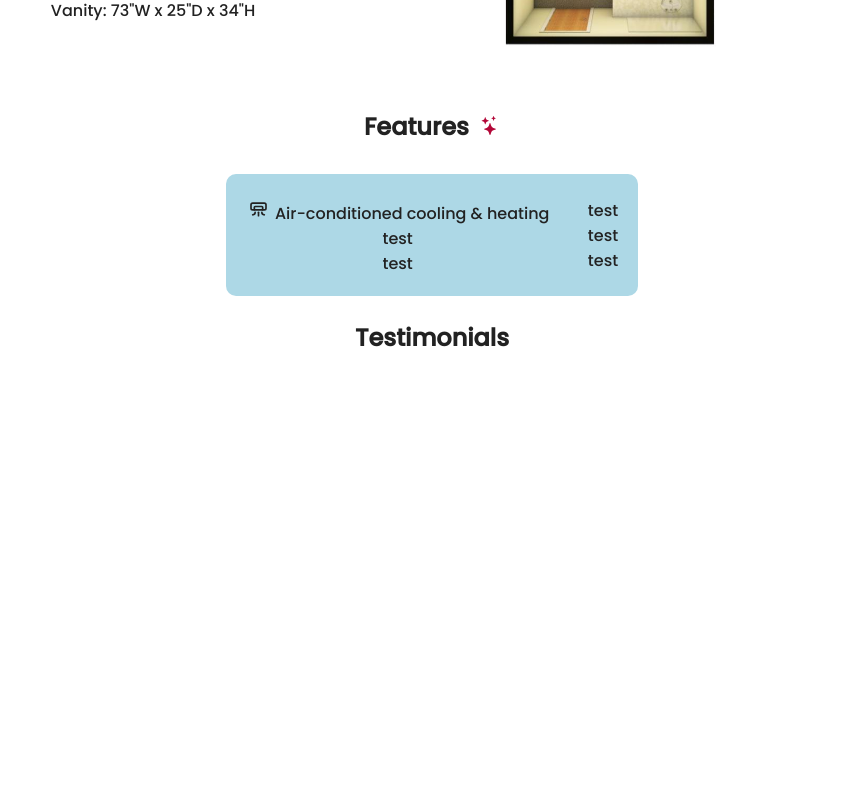
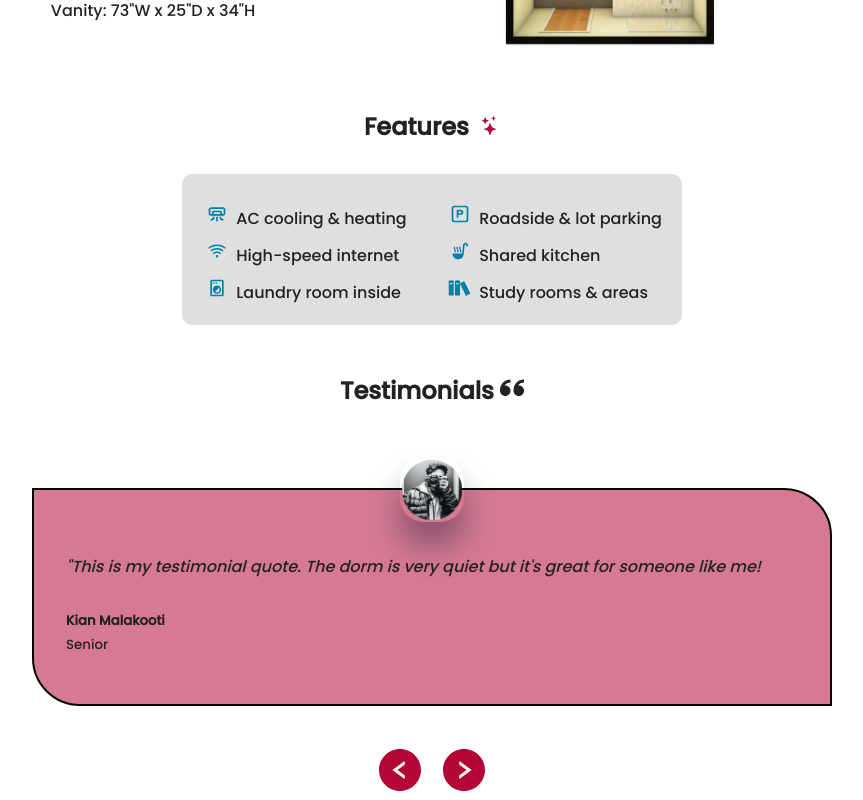
Before and after one commit to kianxm/dorm-tours, a React (Create React App) app: page /dorms/campisi-hall in a window 1280 px wide. Shown: the part 1185-1985 px from the top of the page, without its empty margins (208-1071 px from the left). Before the commit the page ends 1540 px from the top, so only its background shows below. Built offline with nearby package versions, Linux system fonts and the light colour scheme.

Commit message:
Testimonials implemented

```diff
--- a/src/components/Cards/Cards.js
+++ b/src/components/Cards/Cards.js
@@ -126,19 +126,19 @@ const Cards = () => {
                     <CardItem
                         src={bellarmine}
                         text='Bellarmine Hall'
-                        label='Upperclassmen'
+                        label='Graduate'
                         path='https://www.scu.edu/living/residential-living-options/graduate/graduate--law-living-options/bellarmine/'
                     />
                     <CardItem
                         src={parkavenue}
                         text='Park Avenue Apartments'
-                        label='Upperclassmen'
+                        label='Graduate'
                         path='https://www.scu.edu/living/residential-living-options/graduate/graduate--law-living-options/park-avenue-apartments/'
                     />
                     <CardItem
                         src={stclare}
                         text='St. Clare Hall'
-                        label='Upperclassmen'
+                        label='Graduate'
                         path='https://www.scu.edu/living/residential-living-options/graduate/graduate--law-living-options/st-clare-hall/'
                     />
                 </div>
--- a/src/components/Dorms/DormsData.js
+++ b/src/components/Dorms/DormsData.js
@@ -21,6 +21,9 @@ import nobili from '../../images/additional_housing_images/nobili.jpg'
 import sobrato from '../../images/dorm_images/pics/sobrato.jpg'
 import swig from '../../images/dorm_images/pics/swig.jpg'
 import villas from '../../images/additional_housing_images/villas.jpg'
+
+import kian from '../../images/avatars/kian.png'
+import kian2 from '../../images/avatars/kian2.png'
 
 const DormData = [
     {
@@ -46,7 +49,25 @@ const DormData = [
             ],
         amenities: 'Air conditioning, laundry facilities, study lounge',
         embedLink: 'https://my.treedis.com/tour/campisi-lobby',
-        picture: campisi
+        picture: campisi,
+        testimonials: [{
+            studentName: 'Kian Malakooti',
+            quote: "This is my testimonial quote. The dorm is very quiet but it's great for someone like me!",
+            grade: 'Senior',
+            avatar: kian
+        },
+        {
+            studentName: 'Matthew Gates',
+            quote: "(2) This is my testimonial quote. The dorm is very quiet but it's great for someone like me!",
+            grade: 'Senior',
+            avatar: kian2
+        },
+        {
+            studentName: 'Eva Stenberg',
+            quote: "(3) This is my testimonial quote. The dorm is very quiet but it's great for someone like me!",
+            grade: 'Senior',
+            avatar: kian
+        }]
     },
     {
         name: 'casa-hall',
--- a/src/pages/Dorm.css
+++ b/src/pages/Dorm.css
@@ -7,7 +7,6 @@
     padding: 0;
     margin: 0;
     color: var(--text-color);
-    /* background-color: lightblue; */
 }
 
 .dorm__container {
@@ -97,25 +96,97 @@
 
 .dorm__features__container {
     display: flex;
-    justify-content: space-evenly;
-    text-align: center;
     align-items: center;
-    background-color: lightblue;
+    text-align: left;
+    background-color: #dfdfdf;
     border-radius: 10px;
     padding: 20px;
 }
 
 .dorm__features__container svg {
     /* margin-left: 5px; */
-    width: 25px;
-    height: 25px;
-    padding-top: 5px;
+    width: 30px;
+    height: 30px;
+    padding-top: 10px;
+    color: rgb(0, 127, 169);
 }
 
 .dorm__features__row1 {
     margin-right: 3vw;
 }
 
-.dorm__testimonials {
-    margin-top: 3vh;
+.testimonials {
+    text-align: center;
+    width: 50rem;
+    margin-inline: auto;
 }
+
+.testimonials__head {
+    justify-content: center;
+    margin-top: 3rem;
+}
+
+.testimonial {
+    position: relative;
+    text-align: left;
+    margin-top: 5rem;
+    padding: 3rem 2rem;
+    border-radius: 0 3rem 0 3rem;
+    background: rgba(179, 7, 56, 0.532);
+    border: 2px solid black;
+    transition: all 0.3s ease-out;
+}
+
+.testimonial__avatar img {
+    width: 4rem;
+    height: 4rem;
+    overflow: hidden;
+    position: absolute;
+    border-radius: 1.5rem;
+    border: 2px solid transparent;
+    top: -2rem;
+    left: calc(50% - 2rem);
+    box-shadow: 0 1.5rem 2rem rgba(26, 26, 54, 0.4);
+    transition: all 0.3s ease-out;
+}
+
+.testimonial:hover {
+    background: rgba(179, 7, 56, 0.753);;
+    border-color: var(--second-text-color);
+}
+
+.testimonial:hover .testimonial__avatar img {
+    border-radius: 50%;
+    border-color: var(--text-color);
+}
+
+.testimonial__quote {
+    font-style: italic;
+    margin: 1rem 0 2rem;
+}
+
+.testimonial small.testimonial__title {
+    margin-top: 0.3rem;
+}
+
+.testimonials__btn-container {
+    width: fit-content;
+    margin: 2.5rem auto 0;
+    display: flex;
+    justify-content: center;
+    align-items: center;
+    gap: 1rem;
+}
+
+.testimonials__btn {
+    background: transparent;
+    cursor: pointer;
+    border: none;
+}
+
+.testimonials__btn svg {
+    fill: var(--second-text-color);
+    font-size: 1.8rem;
+    width: 3rem;
+    height: 3rem;
+}
--- a/src/pages/Dorm.js
+++ b/src/pages/Dorm.js
@@ -2,15 +2,37 @@ import React, { Component } from 'react'
 import './Dorm.css'
 import { useParams } from 'react-router-dom';
 import { DormData } from '../components/Dorms/DormsData';
+import { useState } from 'react';
 
-import { FaBed, FaSink} from 'react-icons/fa'
+import { FaBed, FaSink } from 'react-icons/fa'
 import { BsFillPeopleFill, BsStars } from 'react-icons/bs'
 import { SlSizeFullscreen } from 'react-icons/sl'
-import { TbAirConditioning } from 'react-icons/tb'
+import { TbAirConditioning, TbParking } from 'react-icons/tb'
+import { AiOutlineWifi, AiFillLeftCircle, AiFillRightCircle } from 'react-icons/ai'
+import { MdOutlineLocalLaundryService, MdSoupKitchen } from 'react-icons/md'
+import { ImBooks, ImQuotesLeft } from 'react-icons/im'
+
 
 const Dorm = (props) => {
   const { name } = useParams();
   const dorm = DormData.find(dorm => dorm.name === name);
+
+  const [index, setIndex] = useState(0);
+  const {studentName, quote, grade, avatar} = dorm.testimonials[index];
+
+  const prevTestimonialHandler = () => {
+    setIndex(prev => prev - 1);
+    if(index <= 0) {
+      setIndex(dorm.testimonials.length-1);
+    }
+  }
+
+  const nextTestimonialHandler = () => {
+    setIndex(prev => prev + 1);
+    if(index >= dorm.testimonials.length - 1) {
+      setIndex(0);
+    }
+  }
 
   return (
     <div className='dorm'>
@@ -73,24 +95,41 @@ const Dorm = (props) => {
           <h2 className='header__text'>Features <BsStars/></h2>
           <div className='dorm__features__container'>
               <div className='dorm__features__row1'>
-                <div><TbAirConditioning/> Air-conditioned cooling & heating</div>
-                <div>test</div>
-                <div>test</div>
+                <div><TbAirConditioning/> AC cooling & heating</div>
+                <div><AiOutlineWifi/> High-speed internet</div>
+                <div><MdOutlineLocalLaundryService/> Laundry room inside</div>
               </div>
               <div className='dorm__features__row2'>
-                <div>test</div>
-                <div>test</div>
-                <div>test</div>
+                <div><TbParking/> Roadside & lot parking</div>
+                <div><MdSoupKitchen/> Shared kitchen</div>
+                <div><ImBooks/> Study rooms & areas</div>
               </div>
           </div>
         </div>
+      </div>
 
-        <h2 className='dorm__testimonials'>
-          Testimonials
-        </h2>
+    <section className='testimonials'>
+      <div className='container testimonials__container'>
+        <h2 className='testimonials__head'>Testimonials <ImQuotesLeft/></h2>
+        <div className='testimonial'>
+          <div className='testimonial__avatar'>
+            <img src={avatar} alt={studentName}/>
+          </div>
+          <p className='testimonial__quote'>{`"${quote}`}</p>
+          <h5>{studentName}</h5>
+          <small className='testimonial__title'>{grade}</small>
+        </div>
+        <div className='testimonials__btn-container'>
+          <button className='testimonials__btn' onClick={prevTestimonialHandler}><AiFillLeftCircle/></button>
+          <button className='testimonials__btn' onClick={nextTestimonialHandler}><AiFillRightCircle/></button>
+        </div>
+      </div>
 
-      </div>
+    </section>
+
     </div>
+
+
   )
 }
 
```
Also changed, not shown: src/images/avatars/kian.png (added), src/images/avatars/kian2.png (added).
